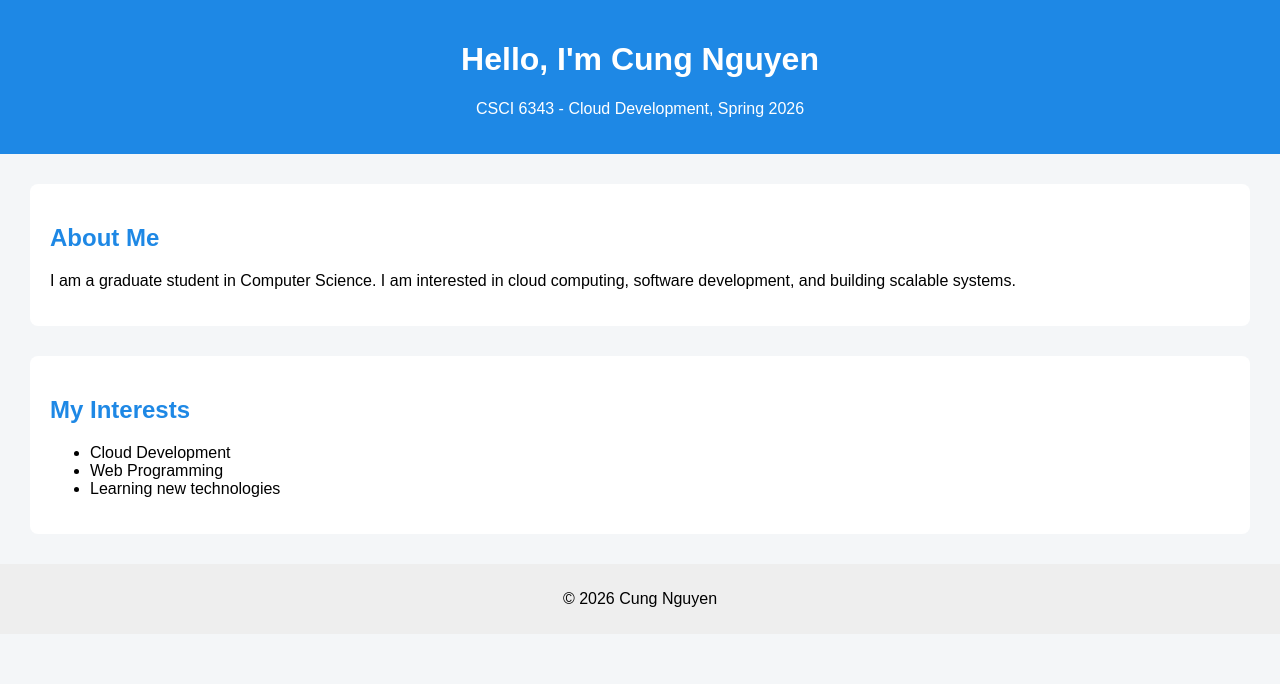
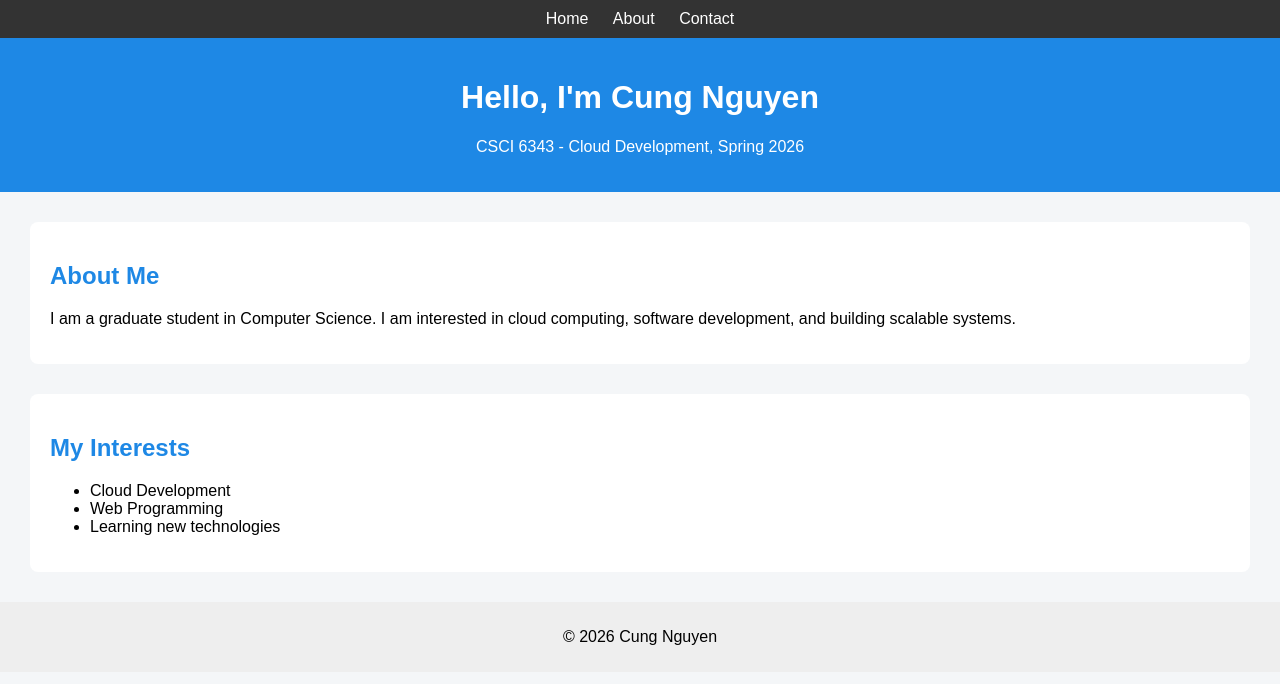
Before and after one commit to cungnguyen159-stack/cloud-dev-netlify, a plain HTML site: page index.html in a window 1280 px wide. Drawn offline with Linux system fonts and the light colour scheme.

Commit message:
Add navigation bar

```diff
--- a/index.html
+++ b/index.html
@@ -7,6 +7,11 @@
     <link rel="stylesheet" href="style.css">
 </head>
 <body>
+    <nav>
+        <a href="#">Home</a>
+        <a href="#">About</a>
+        <a href="#">Contact</a>
+    </nav>
     <header>
         <h1>Hello, I'm Cung Nguyen</h1>
         <p>CSCI 6343 - Cloud Development, Spring 2026</p>
--- a/style.css
+++ b/style.css
@@ -2,6 +2,18 @@
     font-family: Arial, sans-serif;
     background-color: #f4f6f8;
     margin: 0;
+}
+
+nav {
+    background:#333;
+    padding:10px;
+    text-align:center;
+}
+
+nav a{
+    color:white;
+    margin:10px;
+    text-decoration:none;
 }
 
 header {
```
